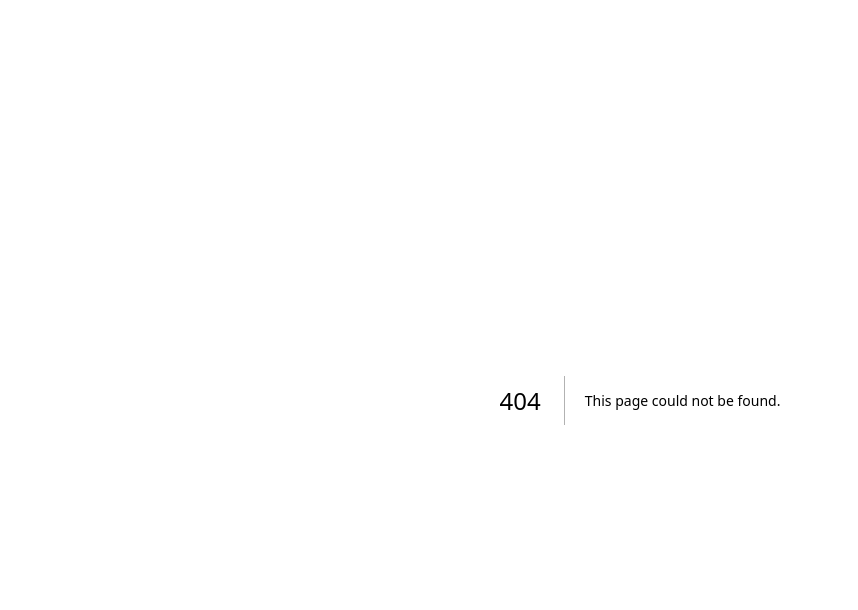
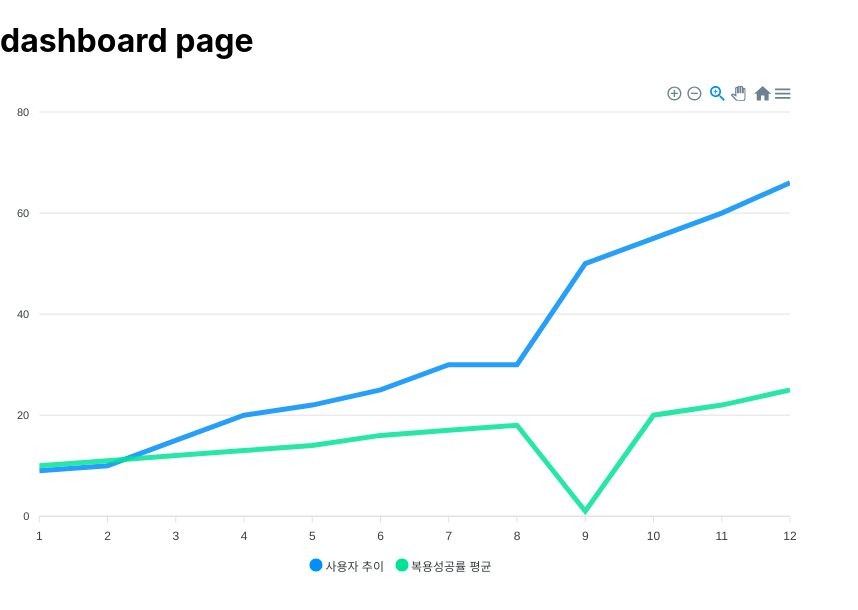
Before and after one commit to moonctp24/SHDS, a Next.js app: page /admin/dashboard in a window 1280 px wide. Before the commit this address had no page. Shown: the top 610 px of the page, without its empty margins (0-858 px from the left). Built offline with nearby package versions, Linux system fonts and the light colour scheme.

Commit message:
init setting

```diff
--- /dev/null
+++ b/components/admin/dashboard/AdminDashboardComp.tsx
@@ -0,0 +1,45 @@
+import { useEffect, useState } from "react";
+import dynamic from "next/dynamic";
+
+const Chart = dynamic(
+  () => {
+    return import("react-apexcharts");
+  },
+  { ssr: false }
+);
+
+const AdminDashboardComp = () => {
+  const [isLoad, setIsLoad] = useState(false);
+  useEffect(() => {
+    setTimeout(() => {
+      setIsLoad(true);
+    }, 1000);
+  }, []);
+
+  return (
+    <>
+      <h1>dashboard page</h1>
+      {isLoad ? (
+        <div style={{ height: "1000px", width: "800px" }}>
+          <Chart
+            type="line"
+            series={[
+              { name: "사용자 추이", data: [9, 10, 15, 20, 22, 25, 30, 30, 50, 55, 60, 66] },
+              { name: "복용성공률 평균", data: [10, 11, 12, 13, 14, 16, 17, 18, 1, 20, 22, 25] },
+            ]}
+            options={{
+              chart: {
+                height: 100,
+                width: 100,
+              },
+            }}
+          />
+        </div>
+      ) : (
+        <div>is loading</div>
+      )}
+    </>
+  );
+};
+
+export default AdminDashboardComp;
--- a/package.json
+++ b/package.json
@@ -9,8 +9,10 @@
     "lint": "next lint"
   },
   "dependencies": {
+    "apexcharts": "^3.45.1",
     "next": "14.0.4",
     "react": "18.2.0",
+    "react-apexcharts": "^1.4.1",
     "react-dom": "18.2.0"
   },
   "devDependencies": {
--- /dev/null
+++ b/pages/admin/dashboard/index.tsx
@@ -0,0 +1,7 @@
+import AdminDashboardComp from "components/admin/dashboard/AdminDashboardComp";
+
+const AdminDashboardPage = () => {
+  return <AdminDashboardComp />;
+};
+
+export default AdminDashboardPage;
--- a/tsconfig.json
+++ b/tsconfig.json
@@ -1,6 +1,6 @@
 {
   "compilerOptions": {
-    "target": "es5",
+    "target": "es2017",
     "lib": ["dom", "dom.iterable", "esnext"],
     "allowJs": true,
     "skipLibCheck": true,
@@ -13,7 +13,8 @@
     "resolveJsonModule": true,
     "isolatedModules": true,
     "jsx": "preserve",
-    "incremental": true
+    "incremental": true,
+    "baseUrl": "./"
   },
   "include": ["next-env.d.ts", "**/*.ts", "**/*.tsx"],
   "exclude": ["node_modules"]
```
Also changed, not shown: components/layout/main/MainComp.tsx (added, +11 -0 lines), pages/index.tsx (+9 -69 lines), 1 other file (tests, documents, lock files or other folders).
